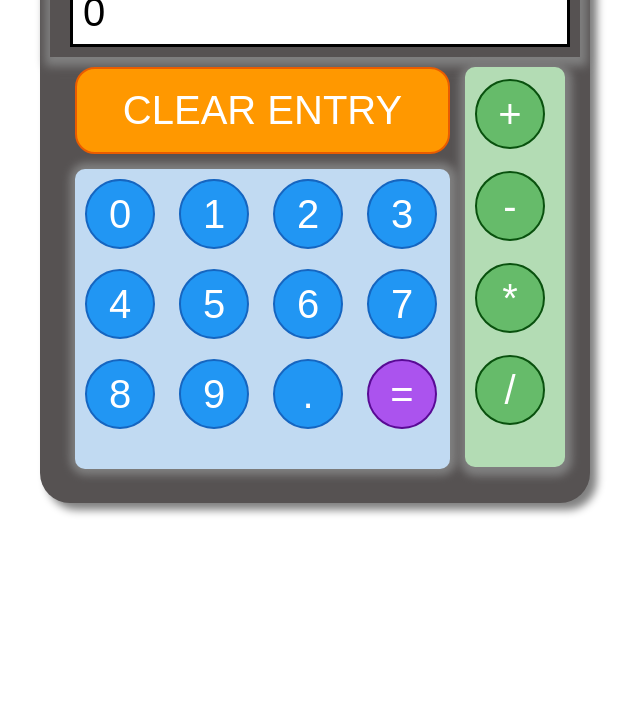
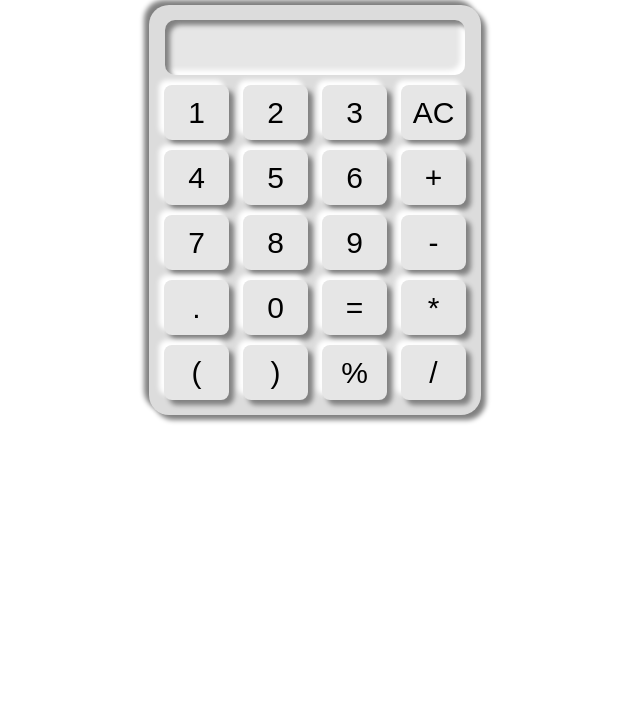
Before and after one commit to Ancy-linda/calculator, a plain HTML site: page index.html in a window 1280 px wide. Shown: the part 72-800 px from the top of the page, without its empty margins (325-965 px from the left). Drawn offline with Linux system fonts and the light colour scheme.

Commit message:
Update index.html

```diff
--- a/index.html
+++ b/index.html
@@ -11,162 +11,82 @@
                 padding:0px;
                 box-sizing:border-box;
              }
-            .tophead{
-               width:100%;
-               height:100%;
-               display:grid;
-               place-items:center;
+             .container{
+               margin:auto;
              }
-             .top{
+             h1{
+                margin-bottom:20px;
                 margin-top:20px;
-               background-color:rgb(86, 82, 82);
-               width:550px;
-               height:555px;
-               border-radius:30px;
-               box-shadow:7px 7px 9px gray;
              }
-             .whole{
-                width:50%
-                display:grid;
-                place-items:center;
-                margin-top:19px;
+             #a1{
+               width:300px;
+               border-radius:10px;
+               padding-left:10px;
              }
-             .one{
-               margin-bottom:0px;
-               box-shadow:1px 3px 9px 6px gray;
+             input{
+               font-size:30px;
+               width:65px;
+               height:55px;
+               margin:5px;
+               border:0px solid;
+               border-radius:8px;
+               background:rgb(230,230,230);
+               outline:none;
             }
-
-             .h1{
-                margin:10px;
-                margin-left:20px;
-                width:500px;
-                height:70px;
+            .calc{
+               background:rgb(220,220,220);
                padding:10px;
-                font-size:40px;
-                border:3px solid black;
-                color:black;
+               border-radius:20px;
+               display:inline-block ;
                }
-             .h2{
-                width:375px;
-                height:87px;
-                background-color:#ff9800;
-                color:white;
-                padding:10px;
-                font-size:40px;
-              border-radius:20px;
-              border:2px solid #ea5c00;
-              margin-left:10px;
-
+            input{
+               box-shadow:5px 5px 5px grey, -5px -5px 5px white;
                }
-             .two{
-               margin:5px;
-               margin-left:0px;
-               margin-top:0px;
-               margin-bottom:15px;
-
+            input:active{
+                box-shadow:inset 5px 5px 5px grey,inset -5px -5px 5px white;
               }
-             .three{
-                width:375px;
-                height:300px;
-                margin-right:300px;
-                margin-left:10px;
-                background-color: #c1daf2;
-                border-radius:10px;
-                box-shadow:1px 0px 9px 6px gray;
+            #a1{
+               box-shadow:inset 5px 5px 5px gray,inset -5px -5px 5px white;
             }
-             .h3{
-                margin:10px;
-                padding:10px;
-                width:70px;
-                height:70px;
-                border-radius:50%;
-                background-color:#2196f3;
-                color:white;
-                border:2px solid #1565c0;
-                font-size:40px;
-             }
-             .h4{
-                width:70px;
-                height:70px;
-                background-color:#66bb6a;
-                border:2px solid #09510e;
-                font-size:40px;
-                color:white;
-                margin:10px;
-                padding:10px;
-                border-radius:50%;
-                margin-top:12px;
-             }
-             .four{
-                width:100px;
-                height:400px;
-                background-color:#b3dcb4;
-                border-radius:10px;
-                margin:10px;
-                box-shadow:1px 3px 9px 6px gray;
-             }
-             .mid{
-                display:flex;
-             }
-
-             .hv{
-                background-color:#ab53ee;
-                border:2px solid #590a95;
-                margin:10px;
-                padding:10px;
-                width:70px;
-                height:70px;
-                border-radius:50%;
-                color:white;
-                font-size:40px;
-             }
-             .cb{
-                margin:10px;
-                width:380px;
+            .calc{
+                box-shadow:5px 5px 5px grey, -5px -5px 5px gray;
                  }
             </style>
     </head>
     <body>
-         <div class="tophead">
-      <div class="top">
-        <div class="whole">
-            <div class="one">
-
-                <input type="text" class="h1" name="number" value="0" id="a1">
-        </div>
-        <div class="mid">
-            <div class="cb">
-        <div class="two">
-            <input type="button" class="h2"  value="CLEAR ENTRY" onclick="clickclear()">
-        </div>
-        <div class="three">
-            <input type="button" class="h3" value="0" onclick="click0()">
-            <input type="button" class="h3" value="1" onclick="click1()">
-            <input type="button" class="h3" value="2" onclick="click2()">
-            <input type="button" class="h3" value="3" onclick="click3()">
-            <input type="button" class="h3" value="4" onclick="click4()">
-            <input type="button" class="h3" value="5" onclick="click5()">
-            <input type="button" class="h3" value="6" onclick="click6()">
-            <input type="button" class="h3" value="7" onclick="click7()">
-            <input type="button" class="h3" value="8" onclick="click8()">
-            <input type="button" class="h3" value="9" onclick="click9()">
-            <input type="button" class="h3" value="." onclick="click10()">
-            <input type="button" class="hv" value="=" onclick="click11()">
-        </div>
-    </div>
-        <div class="four">
-            <input type="button" class="h4" value="+" onclick="click12()">
-            <input type="button" class="h4" value="-" onclick="click13()">
-            <input type="button" class="h4" value="*" onclick="click14()">
-            <input type="button" class="h4" value="/" onclick="click15()">
-        </div>
-    </div>
-       </div>
-      </div>
+         <div class="container" align="center">
+      <h1>CALCULATOR</h1>
+        <div class="calc">
+     <input type="text" id="a1">
+        <br>
+            <input type="button" value="1" onclick="click1()">
+            <input type="button" value="2" onclick="click2()">
+            <input type="button" value="3" onclick="click3()">
+            <input type="button" value="AC" onclick="click4()">
+            <br>
+            <input type="button" value="4" onclick="click5()">
+            <input type="button" value="5" onclick="click6()">
+            <input type="button" value="6" onclick="click7()">
+            <input type="button" value="+" onclick="click8()">
+            <br>
+            <input type="button" value="7" onclick="click9()">
+            <input type="button" value="8" onclick="click10()">
+            <input type="button" value="9" onclick="click11()">
+            <input type="button" value="-" onclick="click12()">
+            <br>
+            <input type="button" value="." onclick="click13()">
+            <input type="button" value="0" onclick="click14()">
+            <input type="button" value="=" onclick="click15()">
+            <input type="button" value="*" onclick="click16()">
+            <br>
+            <input type="button" value="(" onclick="click17()">
+            <input type="button" value=")" onclick="click18()">
+            <input type="button" value="%" onclick="click19()">
+            <input type="button" value="/" onclick="click20()">
          </div>
        <script>
         x="";
-         function click0(){
+         function click14(){
             x=x+"0";
             document.getElementById("a1").value=x;
          }
@@ -182,57 +102,58 @@
             x=x+"3";
             document.getElementById("a1").value=x;
          }
-         function click4(){
+         function click5(){
             x=x+"4";
             document.getElementById("a1").value=x;
          }
-         function click5(){
+         function click6(){
             x=x+"5";
             document.getElementById("a1").value=x;
          }
-         function click6(){
+         function click7(){
             x=x+"6";
             document.getElementById("a1").value=x;
          }
-         function click7(){
+         function click9(){
             x=x+"7";
             document.getElementById("a1").value=x;
          }
-         function click8(){
+         function click10(){
             x=x+"8";
             document.getElementById("a1").value=x;
          }
-         function click9(){
+         function click11(){
             x=x+"9";
             document.getElementById("a1").value=x;
          }
-         function click10(){
+         function click13(){
             x=x+".";
             document.getElementById("a1").value=x;
          }
-         function click11(){
+         function click15(){
             x=eval(x);
             document.getElementById("a1").value=x;
          }
-         function click12(){
+         function click8(){
             x=x+"+";
             document.getElementById("a1").value=x;
          }
-         function click13(){
+         function click12(){
             x=x+"-";
             document.getElementById("a1").value=x;
          }
-         function click14(){
+         function click16(){
             x=x+"*";
             document.getElementById("a1").value=x;
          }
-         function click15(){
+         function click20(){
             x=x+"/";
             document.getElementById("a1").value=x;
          }
-         function clickclear(){
+         function click4(){
             x="";
-            document.getElementById("a1").value="0";
+            document.getElementById("a1").value="";
          }
          </script>
+         </div>
         <html>
```
Lines whose indentation alone changed are shown as unchanged.
